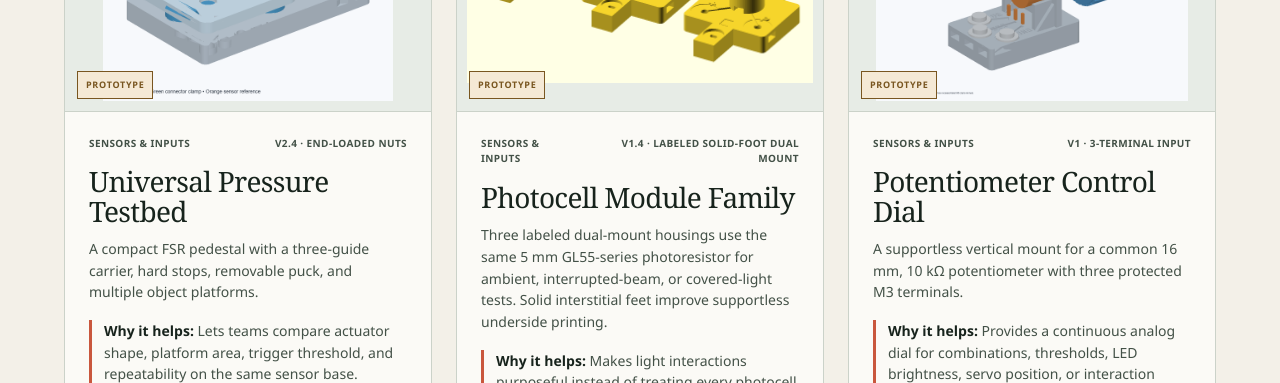
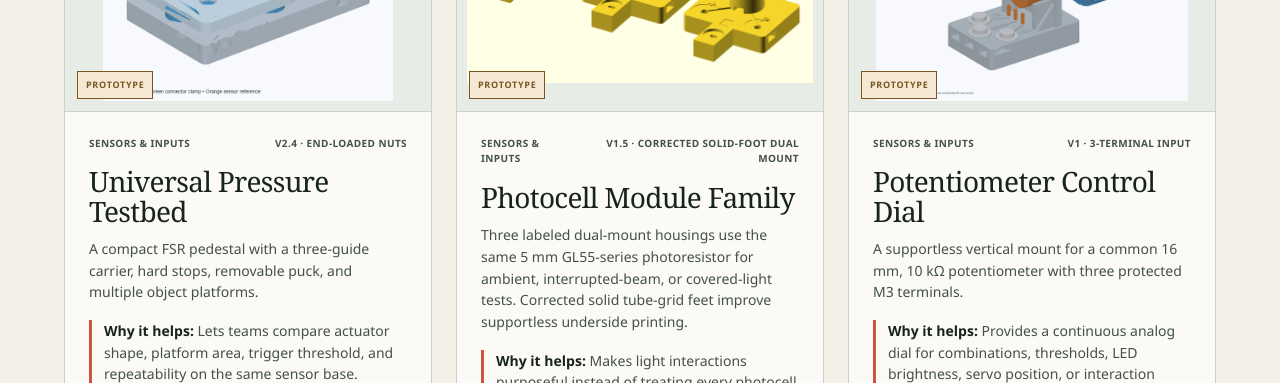
Before and after one commit to spartandesign/lego-module-library, a Next.js app: page / in a window 1280 px wide. Shown: the part 2800-3183 px from the top of the page. Built offline with nearby package versions, Linux system fonts and the light colour scheme.

Commit message:
photocell update

```diff
--- a/app/ModuleLibrary.tsx
+++ b/app/ModuleLibrary.tsx
@@ -113,19 +113,19 @@ const modules: Module[] = [
   {
     id: "photocell",
     title: "Photocell Module Family",
-    version: "v1.4 · labeled solid-foot dual mount",
+    version: "v1.5 · corrected solid-foot dual mount",
     category: "Sensors & inputs",
     status: "Prototype",
     statusTone: "prototype",
     image: "/images/photocell.png",
-    summary: "Three labeled dual-mount housings use the same 5 mm GL55-series photoresistor for ambient, interrupted-beam, or covered-light tests. Solid interstitial feet improve supportless underside printing.",
+    summary: "Three labeled dual-mount housings use the same 5 mm GL55-series photoresistor for ambient, interrupted-beam, or covered-light tests. Corrected solid tube-grid feet improve supportless underside printing.",
     learning: "Makes light interactions purposeful instead of treating every photocell as an exposed room-light sensor.",
     projectFit: ["P2.4", "P3.2", "Light input"],
     hardware: ["5 mm GL5516 / GL5528", "2× M3 terminals per module"],
-    parts: ["Ambient + / P base", "Beam + / P base", "Cover + / P base", "Solid support feet"],
-    teacherNote: "All three retain Coupon-F, open tabs, and end-loaded M3 nuts. Six feet between stud centers support the cavity roof without changing the clutch. The photocell is non-polarized; + and P establish a consistent classroom wiring convention.",
+    parts: ["Ambient + / P base", "Beam + / P base", "Cover + / P base", "8 solid between-stud feet"],
+    teacherNote: "All three retain four Coupon-F clutch tubes, open tabs, and end-loaded M3 nuts. Eight non-gripping tube positions are solid between the LEGO studs. The photocell is non-polarized; + and P establish a consistent classroom wiring convention.",
     studentTip: "Choose the interaction, then connect + to 3V and P to the micro:bit signal/resistor junction.",
-    download: "/downloads/photocell-module-family-v1-4-solid-feet.zip",
+    download: "/downloads/photocell-module-family-v1-5-corrected-solid-feet.zip",
     dualMount: true,
   },
   {
@@ -336,7 +336,8 @@ const developmentHistory: Record<string, HistoryItem[]> = {
     { version: "v1.1", problem: "The first cardboard adaptation used the older edge-tab construction.", change: "Added brass-fastener tabs, but their enclosed underside was not the final supportless standard.", result: "Superseded before classroom confirmation.", state: "Superseded" },
     { version: "v1.2", problem: "The family needed cardboard mounting without blocking the M3 nut openings or creating a hidden partition.", change: "Placed open 3.4 × 1.8 mm brick-style tabs on the opposite edges from the end-loaded nuts and joined their cavities to the LEGO underside.", result: "Mounting geometry established for the labeled revision.", state: "Superseded" },
     { version: "v1.3", problem: "Students needed to distinguish the supply and signal terminals during voltage-divider assembly.", change: "Added raised + and P markings to all three bases without changing the v1.2 mounting or sensor geometry.", result: "Terminal convention established for the solid-foot revision.", state: "Superseded" },
-    { version: "v1.4", problem: "The hollow underside left long cavity-roof bridge spans that could print inconsistently without support.", change: "Added six solid interstitial feet between LEGO stud centers while preserving the Coupon-F rings, open cardboard tabs, and M3 nut paths.", result: "Current mesh-validated prototype; print one pilot before classroom quantities.", state: "Current" },
+    { version: "v1.4", problem: "Solid feet intended to improve bridging were placed on the actual LEGO stud centers.", change: "Withdrew the package after visual review showed that it could not seat on a LEGO plate.", result: "Do not print; superseded before physical testing.", state: "Superseded" },
+    { version: "v1.5", problem: "The supportless underside still needed solid roof supports without blocking LEGO studs.", change: "Preserved the four corner Coupon-F clutch tubes and filled the eight non-gripping tubes at their original between-stud centers.", result: "Current corrected, mesh-validated prototype; print one pilot before classroom quantities.", state: "Current" },
   ],
   potentiometer: [
     { version: "Concept", problem: "Students needed a repeatable continuous input for both curriculum projects.", change: "Selected a common 16 mm, 10 kOhm potentiometer with three visible terminals.", result: "Control and wiring requirements established.", state: "Superseded" },
```
Also changed, not shown: 2 other files (tests, documents, lock files or other folders).
